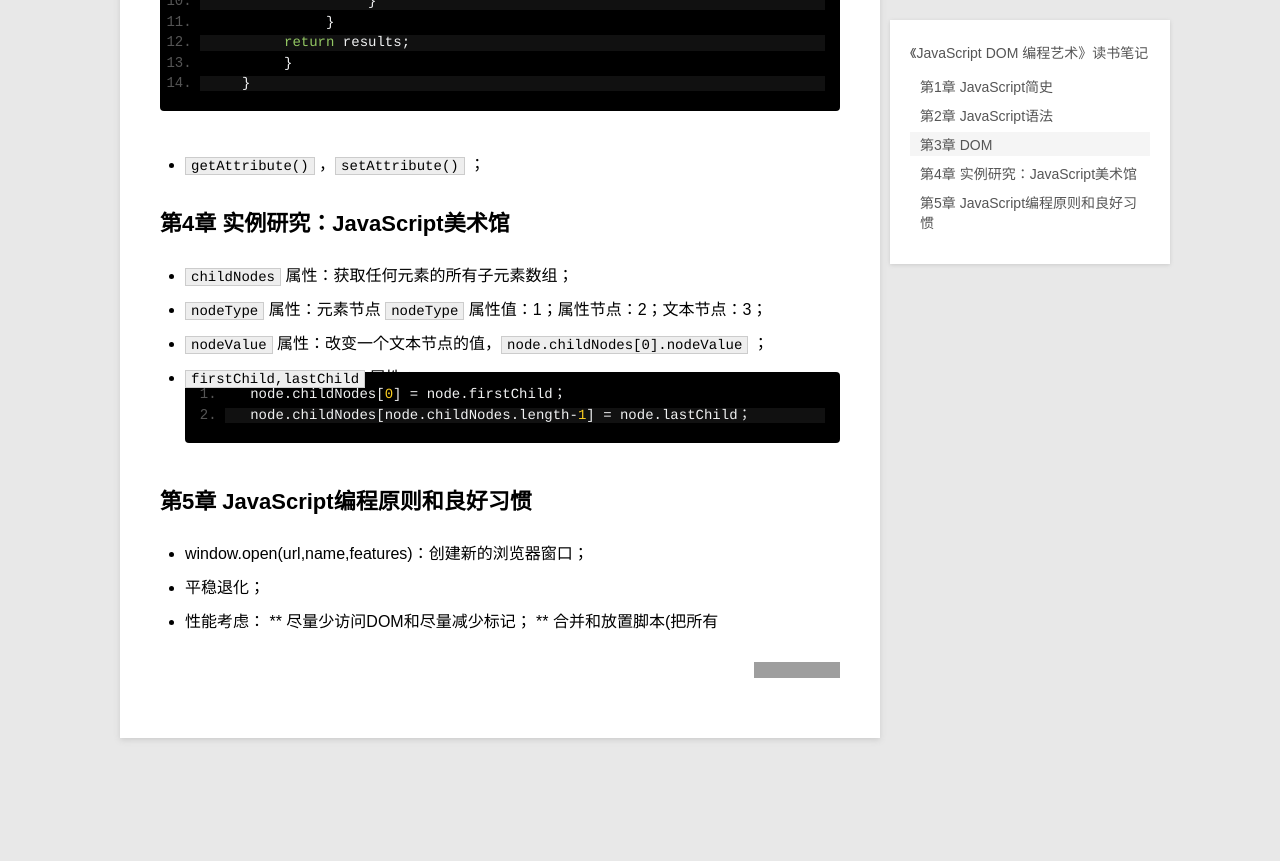
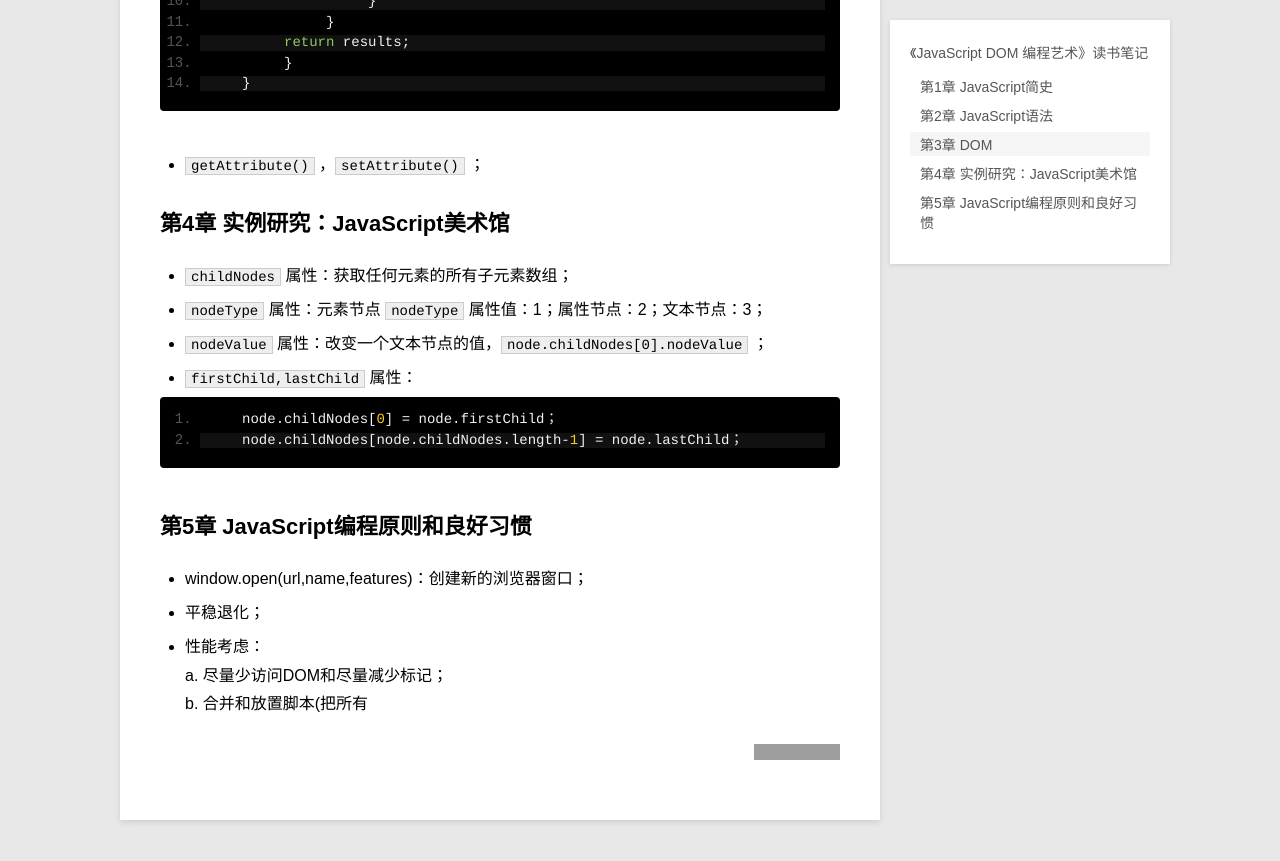
Before and after one commit to geeklive/geeklive.github.io, a Jekyll site: the page built from _posts/2014-06-20-reading_notes_of_dom_scripting.md, in a window 1280 px wide and 900 px high, scrolled down 1225 px. Shown: the top 861 px of the window. Built offline with Jekyll 4.4.1, drawn with Linux system fonts in a browser that asks for light colours; Markdown is read by kramdown in place of the engine named in the settings; comment, search, counter and statistics services are not loaded; before the commit the page ends 2043 px from its top, so only the background shows below that; grey boxes are pictures that could not be loaded.

````diff
--- a/_posts/2014-06-20-reading_notes_of_dom_scripting.md
+++ b/_posts/2014-06-20-reading_notes_of_dom_scripting.md
@@ -49,6 +49,7 @@ category: blog
 * `nodeType` 属性：元素节点 `nodeType` 属性值：1；属性节点：2；文本节点：3；
 * `nodeValue` 属性：改变一个文本节点的值，`node.childNodes[0].nodeValue` ；
 * `firstChild,lastChild` 属性：
+
 ```
      node.childNodes[0] = node.firstChild；
      node.childNodes[node.childNodes.length-1] = node.lastChild；
@@ -58,7 +59,7 @@ category: blog
 
 * window.open(url,name,features)：创建新的浏览器窗口；
 * 平稳退化；
-* 性能考虑：
-     ** 尽量少访问DOM和尽量减少标记；
-     ** 合并和放置脚本(把所有<script>标签放于文档末尾);
-     ** 压缩脚本(xx.min.js)；
+* 性能考虑：<br/>
+a. 尽量少访问DOM和尽量减少标记；<br/>
+b. 合并和放置脚本(把所有<script>标签放于文档末尾);<br/>
+c. 压缩脚本(xx.min.js)；
````
